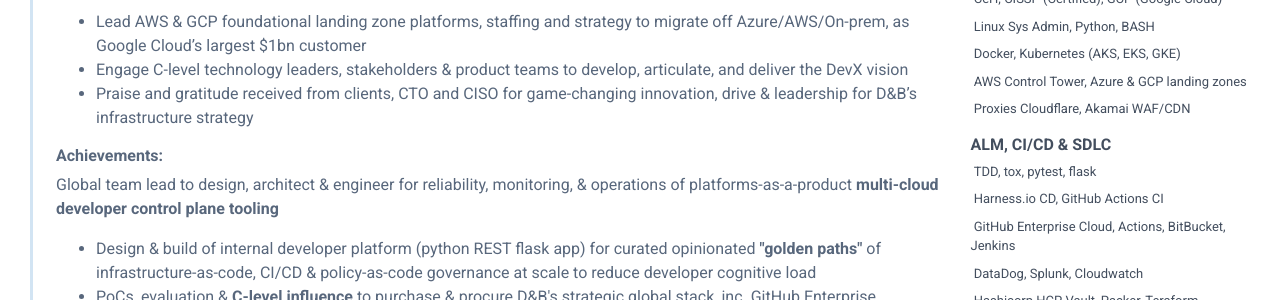
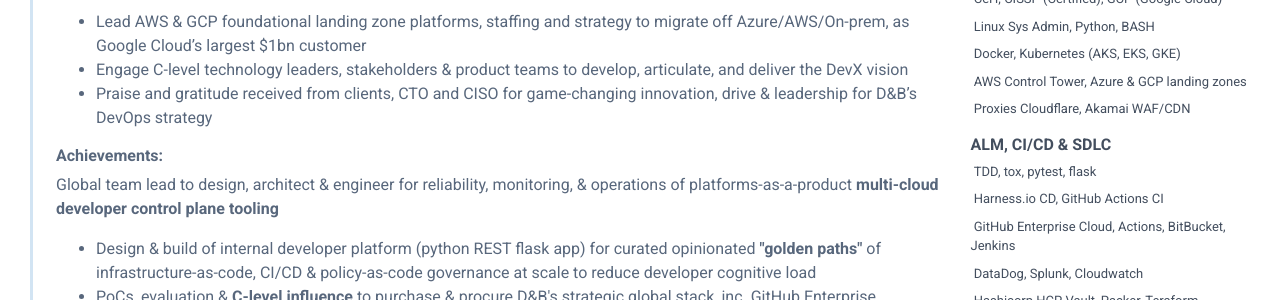
Before and after one commit to Hamy200/resume, a Jekyll site: the page built from index.markdown, in a window 1280 px wide and 900 px high, scrolled down 308 px. Shown: the part 176-476 px from the top of the window. Built offline with Jekyll 4.4.1, drawn with Linux system fonts in a browser that asks for light colours; nearby versions of some CDN libraries.

Commit message:
Update data.yml

```diff
--- a/_data/data.yml
+++ b/_data/data.yml
@@ -45,7 +45,7 @@ experiences:
         Visionary for D&B's strategic enterprise self-service DevX cloud DevOps enablement platform
         - Lead AWS & GCP foundational landing zone platforms, staffing and strategy to migrate off Azure/AWS/On-prem, as Google Cloud's largest $1bn customer
         - Engage C-level technology leaders, stakeholders & product teams to develop, articulate, and deliver the DevX vision
-        - Praise and gratitude received from clients, CTO and CISO for game-changing innovation, drive & leadership for D&B's infrastructure strategy
+        - Praise and gratitude received from clients, CTO and CISO for game-changing innovation, drive & leadership for D&B's DevOps strategy
     achievements:
       desc: |
         Global team lead to design, architect & engineer for reliability, monitoring, & operations of platforms-as-a-product <b>multi-cloud developer control plane tooling</b>
```
